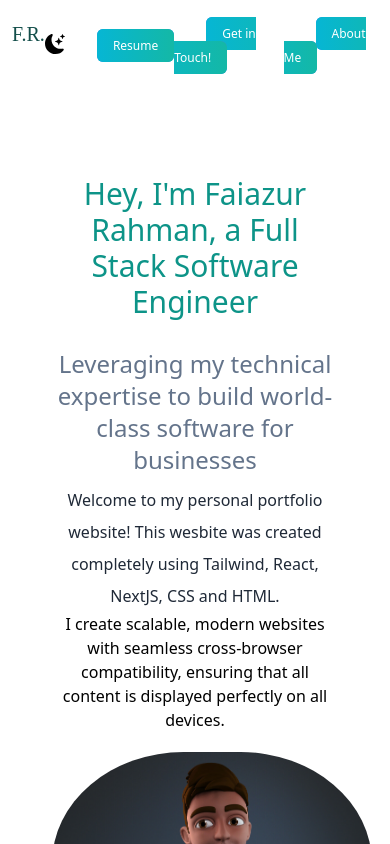
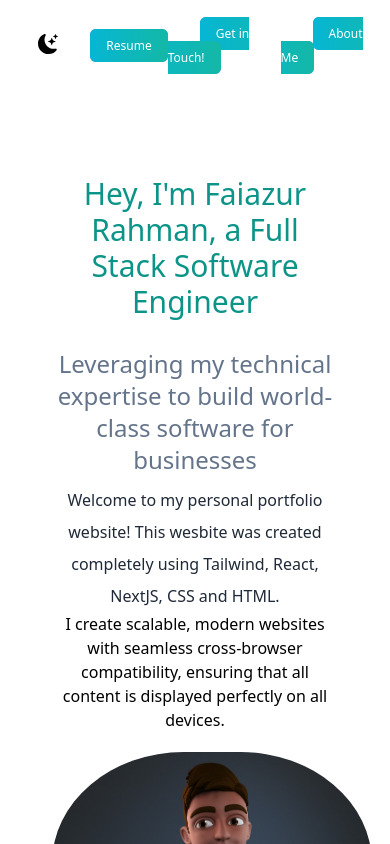
Before and after one commit to Siam63/portfolio-web-app, a Next.js app: page / in a window 390 px wide. Shown: the top 844 px of the page. Built offline with nearby package versions, Linux system fonts and the light colour scheme.

Commit message:
mobile responsiveness issue fixed

```diff
--- a/pages/index.js
+++ b/pages/index.js
@@ -26,8 +26,9 @@ export default function Home() {
 
       <main className="md:px-20 bg-white lg:px-30 px-3 dark:bg-gradient-to-r dark:from-gray-900 dark:to-sky-900">
         <section className="min-h-screen">
-          <nav className="py-5 mb-12 flex justify-between">
-            <h1 className="md:text-3xl text-xl text-teal-900 font-burtons dark:text-white">F.R.</h1>
+          <nav className="py-5 mb-12 flex md:justify-between justify-center">
+            <h1 className="md:text-3xl md:visible invisible sm:text-xl text-teal-900 font-burtons dark:text-white">F.R.</h1>
+
             <ul className="flex items-center">
               <li><BsFillMoonStarsFill onClick={() => setDarkMode(!darkMode)} className="dark:text-white cursor-pointer md:text-3xl text-xl"/></li>
               <li>
```
